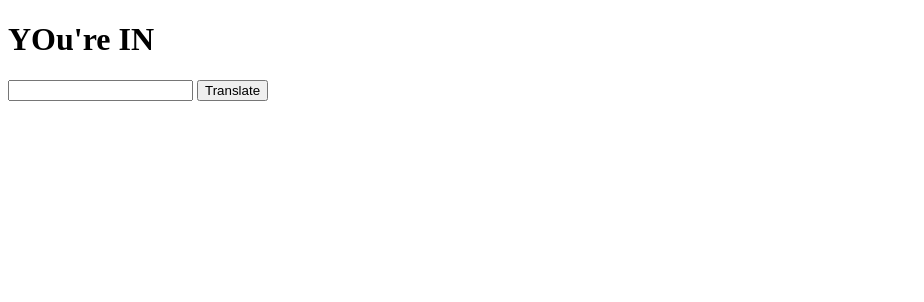
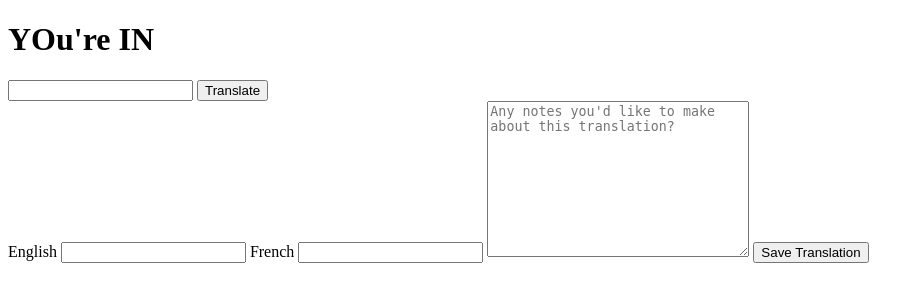
Before and after one commit to kalikokalikova/poche, a Flask app: page / in a window 1280 px wide. Shown: the top 302 px of the page, without its empty margins (0-924 px from the left). Run offline with Flask 2, Linux system fonts and the light colour scheme; the visitor is signed in with stand-in values (Sample User, id 1).

Commit message:
javascript to get save form to prepopulate, bare bones Term model methods but not saving to DB yet

```diff
--- a/flask_app/controllers/terms.py
+++ b/flask_app/controllers/terms.py
@@ -1,4 +1,7 @@
 from flask_app import app
+# from flask import jsonify
+import os
+import requests
 from flask import render_template, redirect, request, session
 from flask_app.models.term import Term
 
@@ -9,3 +12,39 @@ def index():
         return render_template('index.html')
     else:
         return redirect('/register_or_login')
+
+@app.route('/save_translation', methods=['post'])
+def save_translation():
+    term = {
+        'users_id': session['user_id'],
+        'en': request.form['english'],
+        'fr': request.form['french'],
+        'notes': request.form['notes']
+    }
+    if Term.validate_inputs(term):
+        Term.save(term)
+    else:
+        print("oh shit")
+        return redirect('/')
+    print(request.form)
+    return redirect('/')
+
+
+
+# @app.route('/get_translation', methods=['post'])
+# def get_translation():
+#     print("I'm in the python function")
+#     params = {
+#         "q": "My cats are liquid",
+#         "source": "en",
+#         "target": "fr",
+#         "format": "text",
+#         "api_key": os.environ.get("LIBRETRANSLATE_KEY")
+#     }
+
+#     r = requests.post("https://libretranslate.com/translate", data=params)
+#     if not r.ok:
+#         raise Exception(r.text)
+#     if r.json().get("error"):
+#         return None
+#     return r.json()["translatedText"]
--- a/flask_app/models/term.py
+++ b/flask_app/models/term.py
@@ -13,3 +13,12 @@ class Term:
         self.notes = data['notes']
         self.created_at = data['created_at']
         self.updated_at = data['updated_at']
+
+    @classmethod
+    def save(cls, data):
+        print(data)
+        return True
+
+    @classmethod
+    def validate_inputs(cls, data):
+        return True
--- a/flask_app/static/script.js
+++ b/flask_app/static/script.js
@@ -18,5 +18,20 @@ async function translateMe(e) {
         headers: { "Content-Type": "application/json" }
 
     });
-    console.log(await res.json());
+    result = await res.json();
+
+    // ??? Will it ever be the case that this object tries to populate with results that haven't arrived yet?
+    translationData = {
+        en: term,
+        fr: result.translatedText
+    };
+    populateForm(translationData);
 };
+
+function populateForm(translationData) {
+    // TODO this div will be hidden by default and be shown when form is populated
+    document.getElementById("result-div").style.backgroundColor = "aquamarine";
+    document.getElementById("term-to-translate").value = "";
+    document.getElementById("english").value = translationData.en;
+    document.getElementById("french").value = translationData.fr;
+};
--- a/flask_app/templates/index.html
+++ b/flask_app/templates/index.html
@@ -13,9 +13,20 @@
             <input type="text" name="term" id="term-to-translate">
             <input type="submit" value="Translate">
         </form>
+        <div id="result-div">
+            <form action="/save_translation" method="post" id="translation-result">
+                <label for="english">English</label>
+                <input type="text" name="english" id="english" value="">
+
+                <label for="french">French</label>
+                <input type="text" name="french" id="french" value="">
+                <textarea name="notes" cols="30" rows="10" placeholder="Any notes you'd like to make about this translation?"></textarea>
+                <button>Save Translation</button>
+            </form>
+        </div>
     </div>
-    <script src="static/script.js"></script>
 
 
+    <script src="static/script.js"></script>
 </body>
 </html>
```
